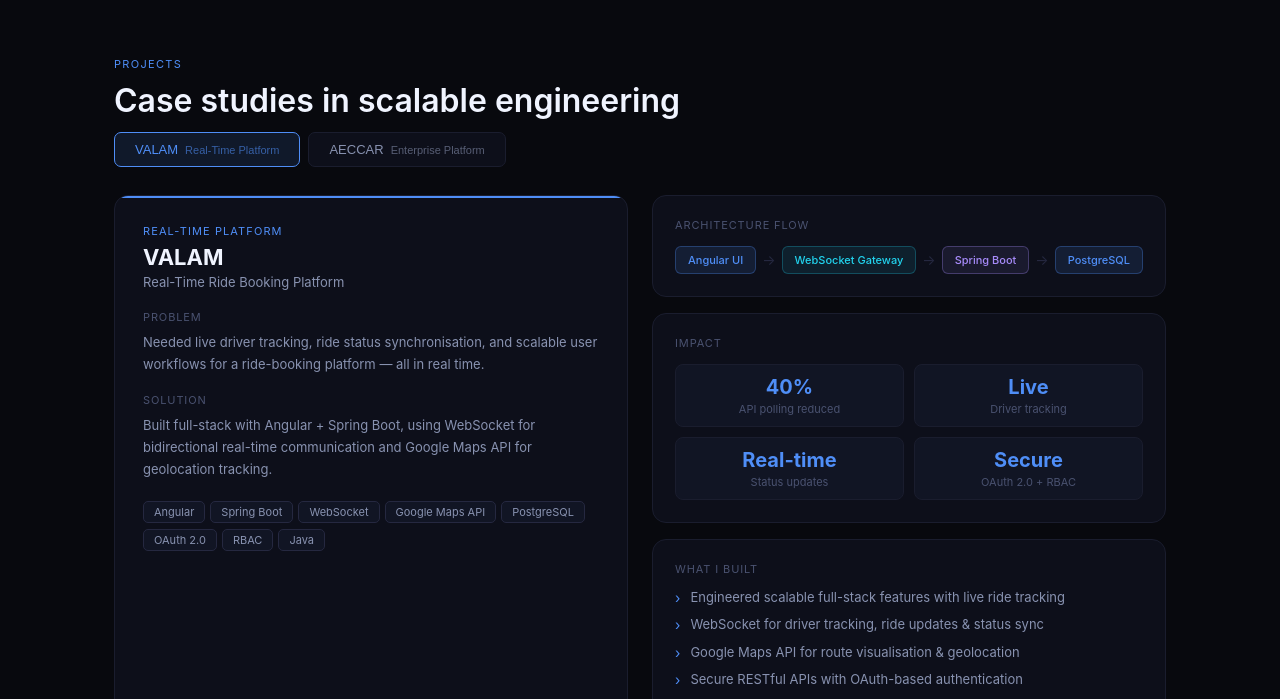
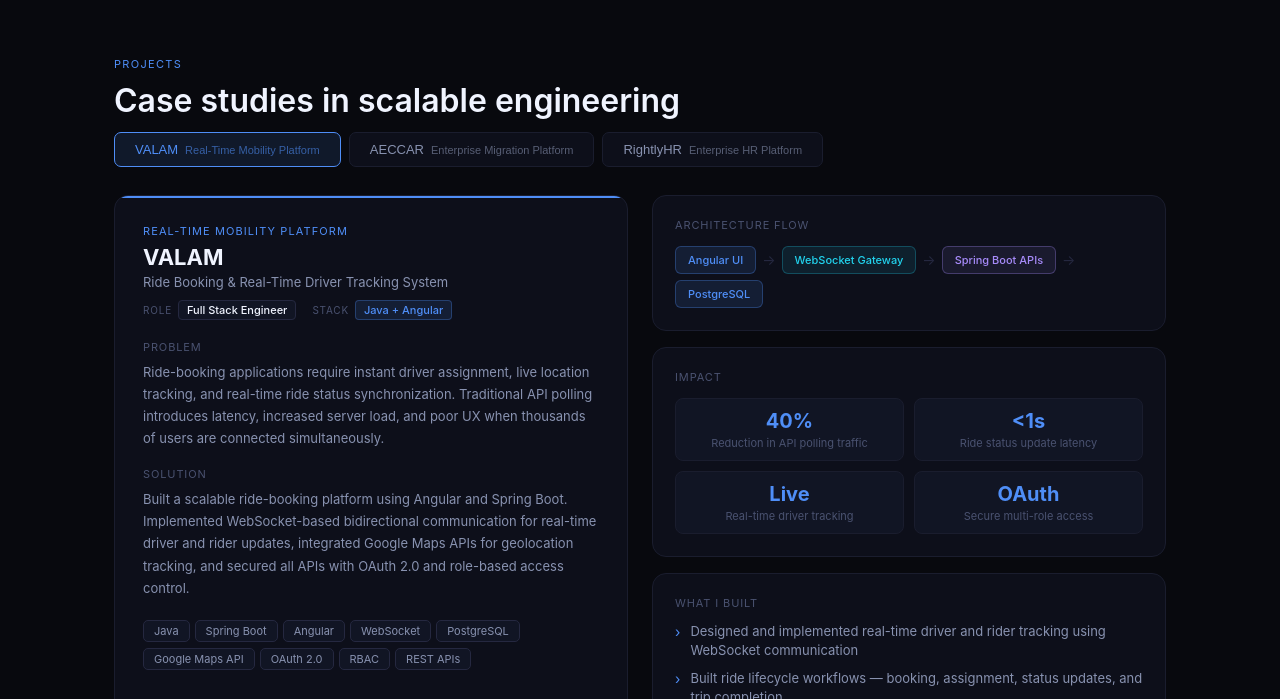
Before and after one commit to Umamaheswar27/My-Portfolio, a React (Create React App) app: page / in a window 1280 px wide. Shown: the part 2101-2800 px from the top of the page. Built offline with nearby package versions, Linux system fonts and the light colour scheme.

Commit message:
Enhance navigation and project sections with improved active link highlighting and additional project details

```diff
--- a/src/components/sections/Hero.js
+++ b/src/components/sections/Hero.js
@@ -10,7 +10,7 @@
 
 const stats = [
   { n: '2+',  l: 'Years Experience' },
-  { n: '5+',  l: 'Projects Delivered' },
+  { n: '3',  l: 'Projects Delivered' },
   { n: '40%', l: 'Avg. Efficiency Gain' },
   { n: '10+', l: 'Core Technologies' },
 ];
--- a/src/components/sections/Navigation.js
+++ b/src/components/sections/Navigation.js
@@ -1,16 +1,33 @@
 import React, { useState, useEffect } from 'react';
 import { C } from '../../constants/tokens';
 
-const links = ['About', 'Experience', 'Projects', 'Skills', 'Contact'];
+const links = ['About', 'Experience', 'Projects', 'Skills'];
 
 const Navigation = () => {
   const [scrolled, setScrolled] = useState(false);
-  const [open, setOpen] = useState(false);
+  const [open, setOpen]         = useState(false);
+  const [active, setActive]     = useState('');
 
   useEffect(() => {
-    const h = () => setScrolled(window.scrollY > 40);
-    window.addEventListener('scroll', h);
-    return () => window.removeEventListener('scroll', h);
+    const onScroll = () => setScrolled(window.scrollY > 40);
+    window.addEventListener('scroll', onScroll);
+    return () => window.removeEventListener('scroll', onScroll);
+  }, []);
+
+  useEffect(() => {
+    const observer = new IntersectionObserver(
+      entries => {
+        entries.forEach(entry => {
+          if (entry.isIntersecting) setActive(entry.target.id);
+        });
+      },
+      { rootMargin: '-40% 0px -55% 0px' }
+    );
+    links.forEach(l => {
+      const el = document.getElementById(l.toLowerCase());
+      if (el) observer.observe(el);
+    });
+    return () => observer.disconnect();
   }, []);
 
   return (
@@ -31,14 +48,29 @@
 
         {/* desktop */}
         <div style={{ display: 'flex', gap: 28, alignItems: 'center' }} className="nav-desktop">
-          {links.map(l => (
-            <a key={l} href={`#${l.toLowerCase()}`}
-              style={{ fontSize: 13, color: C.muted, textDecoration: 'none', transition: 'color 0.2s' }}
-              onMouseEnter={e => e.target.style.color = C.text}
-              onMouseLeave={e => e.target.style.color = C.muted}>
-              {l}
-            </a>
-          ))}
+          {links.map(l => {
+            const isActive = active === l.toLowerCase();
+            return (
+              <a key={l} href={`#${l.toLowerCase()}`}
+                style={{
+                  fontSize: 13, textDecoration: 'none', transition: 'color 0.2s',
+                  color: isActive ? C.text : C.muted,
+                  fontWeight: isActive ? 600 : 400,
+                  position: 'relative',
+                }}
+                onMouseEnter={e => e.currentTarget.style.color = C.text}
+                onMouseLeave={e => e.currentTarget.style.color = isActive ? C.text : C.muted}>
+                {l}
+                {isActive && (
+                  <span style={{
+                    position: 'absolute', bottom: -4, left: 0, right: 0,
+                    height: 2, borderRadius: 2,
+                    background: C.blue,
+                  }} />
+                )}
+              </a>
+            );
+          })}
           <a href="#contact" style={{
             fontSize: 12, color: C.blue, border: `0.5px solid ${C.blueBdr}`,
             padding: '7px 18px', borderRadius: 6, textDecoration: 'none',
@@ -63,7 +95,12 @@
         <div style={{ background: C.bg2, borderTop: `0.5px solid ${C.border}`, padding: '16px 24px 20px' }}>
           {links.map(l => (
             <a key={l} href={`#${l.toLowerCase()}`} onClick={() => setOpen(false)}
-              style={{ display: 'block', fontSize: 14, color: C.muted, textDecoration: 'none', padding: '10px 0', borderBottom: `0.5px solid ${C.border}` }}>
+              style={{
+                display: 'block', fontSize: 14, textDecoration: 'none',
+                padding: '10px 0', borderBottom: `0.5px solid ${C.border}`,
+                color: active === l.toLowerCase() ? C.blue : C.muted,
+                fontWeight: active === l.toLowerCase() ? 600 : 400,
+              }}>
               {l}
             </a>
           ))}
--- a/src/components/sections/Projects.js
+++ b/src/components/sections/Projects.js
@@ -3,61 +3,99 @@
 import Section from '../ui/Section';
 import { SectionTag, SectionTitle, Chip } from '../ui/Typography';
 
+const green    = '#34d399';
+const greenDim = 'rgba(52,211,153,0.09)';
+const greenBdr = 'rgba(52,211,153,0.28)';
+
 const projects = [
   {
-    tag: 'Real-Time Platform',
+    tag: 'Real-Time Mobility Platform',
     name: 'VALAM',
-    subtitle: 'Real-Time Ride Booking Platform',
+    subtitle: 'Ride Booking & Real-Time Driver Tracking System',
+    role: 'Full Stack Engineer',
+    techFocus: 'Java + Angular',
     color: C.blue, colorDim: C.blueDim, colorBdr: C.blueBdr,
-    problem: 'Needed live driver tracking, ride status synchronisation, and scalable user workflows for a ride-booking platform — all in real time.',
-    solution: 'Built full-stack with Angular + Spring Boot, using WebSocket for bidirectional real-time communication and Google Maps API for geolocation tracking.',
-    stack: ['Angular', 'Spring Boot', 'WebSocket', 'Google Maps API', 'PostgreSQL', 'OAuth 2.0', 'RBAC', 'Java'],
+    problem: 'Ride-booking applications require instant driver assignment, live location tracking, and real-time ride status synchronization. Traditional API polling introduces latency, increased server load, and poor UX when thousands of users are connected simultaneously.',
+    solution: 'Built a scalable ride-booking platform using Angular and Spring Boot. Implemented WebSocket-based bidirectional communication for real-time driver and rider updates, integrated Google Maps APIs for geolocation tracking, and secured all APIs with OAuth 2.0 and role-based access control.',
+    stack: ['Java', 'Spring Boot', 'Angular', 'WebSocket', 'PostgreSQL', 'Google Maps API', 'OAuth 2.0', 'RBAC', 'REST APIs'],
     arch: [
       { label: 'Angular UI',        color: C.blue,   bdr: C.blueBdr,   dim: C.blueDim },
       { label: 'WebSocket Gateway', color: C.cyan,   bdr: C.cyanBdr,   dim: C.cyanDim },
-      { label: 'Spring Boot',       color: C.violet, bdr: C.violetBdr, dim: C.violetDim },
+      { label: 'Spring Boot APIs',  color: C.violet, bdr: C.violetBdr, dim: C.violetDim },
       { label: 'PostgreSQL',        color: C.blue,   bdr: C.blueBdr,   dim: C.blueDim },
     ],
     impact: [
-      { n: '40%',       l: 'API polling reduced' },
-      { n: 'Live',      l: 'Driver tracking' },
-      { n: 'Real-time', l: 'Status updates' },
-      { n: 'Secure',    l: 'OAuth 2.0 + RBAC' },
+      { n: '40%',    l: 'Reduction in API polling traffic' },
+      { n: '<1s',    l: 'Ride status update latency' },
+      { n: 'Live',   l: 'Real-time driver tracking' },
+      { n: 'OAuth',  l: 'Secure multi-role access' },
     ],
     bullets: [
-      'Engineered scalable full-stack features with live ride tracking',
-      'WebSocket for driver tracking, ride updates & status sync',
-      'Google Maps API for route visualisation & geolocation',
-      'Secure RESTful APIs with OAuth-based authentication',
-      'RBAC authorisation for multi-role user access management',
+      'Designed and implemented real-time driver and rider tracking using WebSocket communication',
+      'Built ride lifecycle workflows — booking, assignment, status updates, and trip completion',
+      'Integrated Google Maps APIs for live geolocation tracking and route visualisation',
+      'Developed secure REST APIs with OAuth 2.0 authentication and RBAC authorisation',
+      'Replaced polling architecture with event-driven updates, reducing server load by 40%',
     ],
   },
   {
-    tag: 'Enterprise Platform',
+    tag: 'Enterprise Migration Platform',
     name: 'AECCAR',
-    subtitle: 'Oracle Data Migration Tool',
+    subtitle: 'Oracle Fusion Cloud Migration Accelerator',
+    role: 'Full Stack Engineer',
+    techFocus: 'Java + Angular + Oracle',
     color: C.violet, colorDim: C.violetDim, colorBdr: C.violetBdr,
-    problem: 'Complex enterprise-scale Oracle data migration requiring multi-stage validation, file mapping, and error correction — all done manually.',
-    solution: 'Built Angular + Spring Boot platform invoking Oracle stored procedures, with automated pipelines for upload → map → validate → migrate workflows.',
-    stack: ['Angular', 'Spring Boot', 'Oracle', 'PL/SQL Procedures', 'RBAC', 'Java', 'PostgreSQL'],
+    problem: 'Enterprise Oracle Fusion Cloud migrations involved complex data mapping, validation, transformation, and error correction processes. Heavy manual intervention increased migration timelines and operational overhead significantly.',
+    solution: 'Developed an enterprise migration platform using Angular and Spring Boot that automated Oracle Fusion Cloud migration workflows — including validation pipelines, scheduler-based processing, audit tracking, entitlement management, and retry-based failure recovery.',
+    stack: ['Java', 'Spring Boot', 'Angular', 'Oracle', 'PL/SQL', 'RabbitMQ', 'PostgreSQL', 'RBAC'],
     arch: [
-      { label: 'Angular UI',     color: C.violet, bdr: C.violetBdr, dim: C.violetDim },
-      { label: 'Spring Boot API',color: C.blue,   bdr: C.blueBdr,   dim: C.blueDim },
-      { label: 'RabbitMQ',       color: C.cyan,   bdr: C.cyanBdr,   dim: C.cyanDim },
-      { label: 'Oracle DB',      color: C.violet, bdr: C.violetBdr, dim: C.violetDim },
+      { label: 'Angular UI',      color: C.violet, bdr: C.violetBdr, dim: C.violetDim },
+      { label: 'Spring Boot APIs',color: C.blue,   bdr: C.blueBdr,   dim: C.blueDim },
+      { label: 'RabbitMQ',        color: C.cyan,   bdr: C.cyanBdr,   dim: C.cyanDim },
+      { label: 'Oracle Fusion',   color: C.violet, bdr: C.violetBdr, dim: C.violetDim },
     ],
     impact: [
-      { n: 'Auto',        l: 'Migration workflows' },
-      { n: '↓',           l: 'Manual intervention' },
-      { n: 'Multi-stage', l: 'Validation pipeline' },
-      { n: 'Secure',      l: 'RBAC access control' },
+      { n: '50%',   l: 'Reduction in manual migration effort' },
+      { n: 'Auto',  l: 'End-to-end migration workflows' },
+      { n: 'Retry', l: 'Failure recovery mechanisms' },
+      { n: 'Audit', l: 'Full execution traceability' },
     ],
     bullets: [
-      'Spring Boot APIs invoking Oracle stored procedures for enterprise migration',
-      'Handled data validation across multi-stage migration pipelines',
-      'File upload → mapping → validation → error correction workflow',
-      'Environment-based controls and RBAC secure access',
-      'Reduced manual effort by 40–50% via async event-driven processing',
+      'Developed Spring Boot APIs invoking Oracle stored procedures for Fusion Cloud migration execution',
+      'Implemented scheduler audit logging for execution monitoring and troubleshooting',
+      'Designed retry and failure recovery mechanisms for failed migration batches',
+      'Built entitlement management and role-based access controls across migration modules',
+      'Automated file upload → mapping → validation → migration pipeline end-to-end',
+    ],
+  },
+  {
+    tag: 'Enterprise HR Platform',
+    name: 'RightlyHR',
+    subtitle: 'Human Resource Management System',
+    role: 'Full Stack Developer',
+    techFocus: 'Angular + ASP.NET',
+    color: green, colorDim: greenDim, colorBdr: greenBdr,
+    problem: 'Organisations required a centralised system to manage employee records, leave approvals, onboarding, offboarding, project allocation, and reporting. Existing manual processes lacked visibility, consistency, and auditability across HR operations.',
+    solution: 'Contributed to a comprehensive HRMS platform that streamlined employee lifecycle management, approval workflows, reporting, project allocation, and secure role-based access control through a centralised Angular + ASP.NET web application.',
+    stack: ['Angular', 'ASP.NET', 'SQL Server', 'REST APIs', 'RBAC', 'JavaScript', 'HTML', 'CSS'],
+    arch: [
+      { label: 'Angular UI',      color: green,    bdr: greenBdr,    dim: greenDim },
+      { label: 'REST APIs',       color: C.blue,   bdr: C.blueBdr,   dim: C.blueDim },
+      { label: 'ASP.NET Backend', color: C.cyan,   bdr: C.cyanBdr,   dim: C.cyanDim },
+      { label: 'SQL Server',      color: green,    bdr: greenBdr,    dim: greenDim },
+    ],
+    impact: [
+      { n: 'Central', l: 'Unified HR operations hub' },
+      { n: 'Auto',    l: 'Approval workflow automation' },
+      { n: 'RBAC',    l: 'Secure role-based access' },
+      { n: 'E2E',     l: 'Employee lifecycle coverage' },
+    ],
+    bullets: [
+      'Developed onboarding and offboarding workflows with multi-stage approval processes',
+      'Implemented leave management, approval routing, and employee information modules',
+      'Built role-based authorisation and secure access control across all HR modules',
+      'Created reporting and dashboard functionality for HR operations visibility',
+      'Enhanced workflow automation across leave, allocation, and lifecycle management processes',
     ],
   },
 ];
@@ -73,7 +111,7 @@
         <SectionTitle>Case studies in scalable engineering</SectionTitle>
 
         {/* tabs */}
-        <div style={{ display: 'flex', gap: 8, marginBottom: 28 }}>
+        <div style={{ display: 'flex', gap: 8, marginBottom: 28, flexWrap: 'wrap' }}>
           {projects.map((pr, i) => (
             <button key={i} onClick={() => setActive(i)} style={{
               fontSize: 13, fontWeight: 500, padding: '9px 20px', borderRadius: 7, cursor: 'pointer',
@@ -94,7 +132,17 @@
             <div style={{ position: 'absolute', top: 0, left: 0, right: 0, height: 2, background: p.color }} />
             <div style={{ fontSize: 11, color: p.color, textTransform: 'uppercase', letterSpacing: '0.1em', marginBottom: 6 }}>{p.tag}</div>
             <h3 style={{ fontSize: 22, fontWeight: 700, color: C.text, marginBottom: 4 }}>{p.name}</h3>
-            <p style={{ fontSize: 13, color: C.muted, marginBottom: 20 }}>{p.subtitle}</p>
+            <p style={{ fontSize: 13, color: C.muted, marginBottom: 10 }}>{p.subtitle}</p>
+            <div style={{ display: 'flex', gap: 16, marginBottom: 20 }}>
+              <div style={{ display: 'flex', alignItems: 'center', gap: 6 }}>
+                <span style={{ fontSize: 10, color: C.dim, textTransform: 'uppercase', letterSpacing: '0.08em' }}>Role</span>
+                <span style={{ fontSize: 11, color: C.text, fontWeight: 500, background: C.bg3, border: `0.5px solid ${C.border2}`, padding: '2px 8px', borderRadius: 4 }}>{p.role}</span>
+              </div>
+              <div style={{ display: 'flex', alignItems: 'center', gap: 6 }}>
+                <span style={{ fontSize: 10, color: C.dim, textTransform: 'uppercase', letterSpacing: '0.08em' }}>Stack</span>
+                <span style={{ fontSize: 11, color: p.color, fontWeight: 500, background: p.colorDim, border: `0.5px solid ${p.colorBdr}`, padding: '2px 8px', borderRadius: 4 }}>{p.techFocus}</span>
+              </div>
+            </div>
 
             <div style={{ marginBottom: 18 }}>
               <p style={{ fontSize: 11, color: C.dim, textTransform: 'uppercase', letterSpacing: '0.08em', marginBottom: 7 }}>Problem</p>
```
